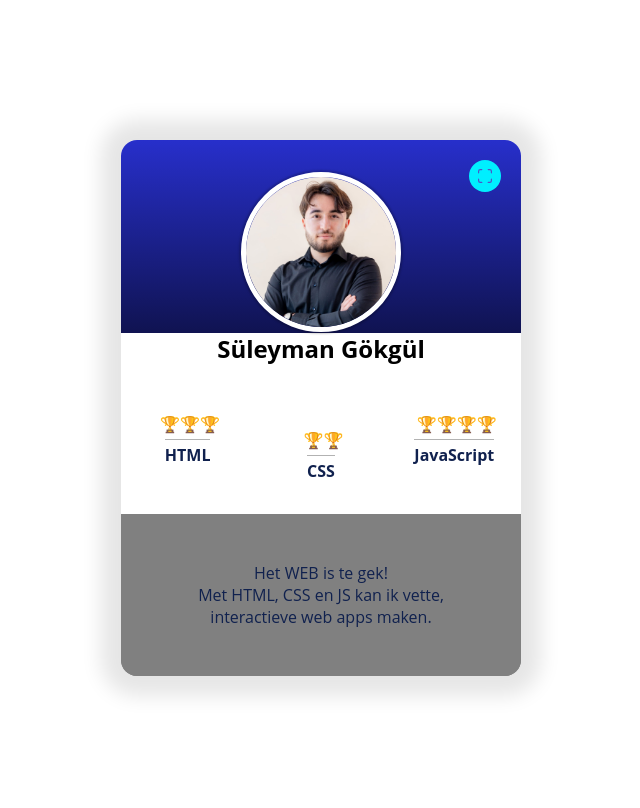
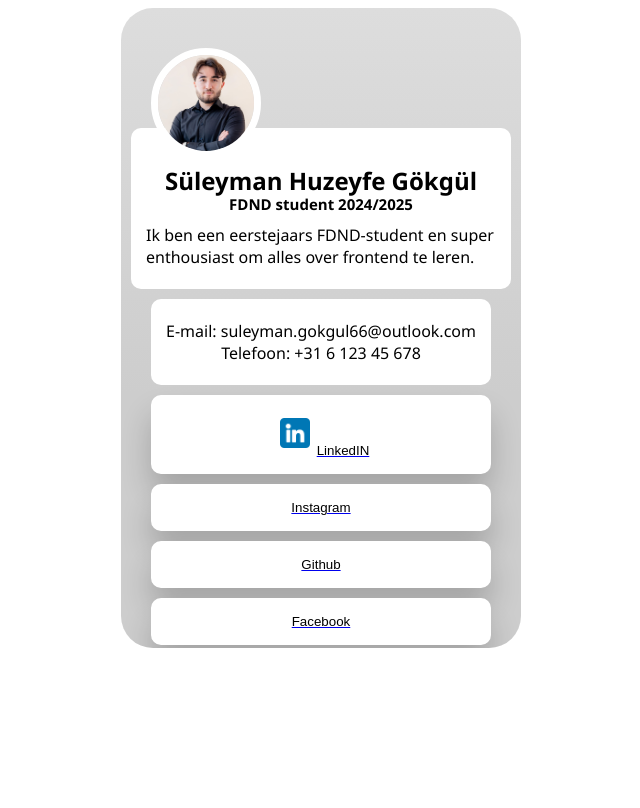
Before and after one commit to SuleymanHG/Visitekaart-FDND, a plain HTML site: page index.html in a window 1280 px wide. Shown: the whole page, without its empty margins (319-959 px from the left). Drawn offline with Linux system fonts and the light colour scheme.

Commit message:
Versie 2
Code van nieuwe visitekaart.

```diff
--- a/index.html
+++ b/index.html
@@ -1,61 +1,60 @@
 <!DOCTYPE html>
-<html lang="nl">
+<html lang="en">
 <head>
   <meta charset="UTF-8">
   <meta name="viewport" content="width=device-width, initial-scale=1.0">
-    <title>FDND Visitekaartje</title>
   <link rel="stylesheet" href="styles/style.css">
+  <title>Document</title>
 </head>
 <body>
+  <article>
+    <header>
+      <img src="assets/linkedin-foto.jpg" alt="linkedin-foto">
+    </header>
 
-    <article>
 
-      <header>
+    <div>
+      <h1>Süleyman Huzeyfe Gökgül</h1>
+      <h2>FDND student 2024/2025</h2>
+      <p> Ik ben een eerstejaars FDND-student
+        en super enthousiast om alles over
+        frontend te leren.
+      </p>
+
+    </div>
+
+    <div class="info">
+      <p>
+        E-mail: suleyman.gokgul66@outlook.com
+        Telefoon: +31 6 123 45 678
+      </p>
+    </div>
+
+      <a href="https://www.linkedin.com/feed/">
+        <button class="hoverbutton">
+
+          <img src="assets/linkedin (1).png"alt="linkedInlogo" class="logos">LinkedIN</button>
+      </a>
+
+      <a href="https://www.instagram.com/">
+        <button class="hoverbutton">Instagram</button>
+      </a>
+
+      <a href="https://github.com/SuleymanHG/Visitekaart-FDND/">
+        <button class="hoverbutton">Github</button>
+      </a>
+
+      <a href="https://www.facebook.com/?locale=nl_NL">
+        <button class="hoverbutton">Facebook</button>
+      </a>
+
+      <div class="info">
+        <img src="assets/frame.png" alt="qrcode" class="qrcodegit">
+      </div>
+
+  </article>
 
 
 
-        <button>
-          <svg width="24" height="24" viewBox="0 0 24 24" stroke-width="1.5" stroke="#2c3e50" fill="none" stroke-linecap="round" stroke-linejoin="round">
-            <title>Wijzig layout</title>
-            <path stroke="none" d="M0 0h24v24H0z" fill="none"></path>
-            <path d="M4 8v-2a2 2 0 0 1 2 -2h2"></path>
-            <path d="M4 16v2a2 2 0 0 0 2 2h2"></path>
-            <path d="M16 4h2a2 2 0 0 1 2 2v2"></path>
-            <path d="M16 20h2a2 2 0 0 0 2 -2v-2"></path>
-          </svg>
-          <svg width="24" height="24" viewBox="0 0 24 24" stroke-width="1.5" stroke="red" fill="none" stroke-linecap="round" stroke-linejoin="round">
-            <path stroke="none" d="M0 0h24v24H0z" fill="none"></path>
-            <path d="M15 19v-2a2 2 0 0 1 2 -2h2"></path>
-            <path d="M15 5v2a2 2 0 0 0 2 2h2"></path>
-            <path d="M5 15h2a2 2 0 0 1 2 2v2"></path>
-            <path d="M5 9h2a2 2 0 0 0 2 -2v-2"></path>
-          </svg>
-        </button>
-
-      </header>
-
-      <img src="assets/linkedin-foto.jpg" alt="" width="800" height="800">
-
-      <h1>Süleyman Gökgül</h1>
-
-
-
-      <dl>
-        <dt>HTML</dt>
-        <dd>🏆🏆🏆</dd>
-
-        <dt>CSS</dt>
-        <dd>🏆🏆</dd>
-
-        <dt>JavaScript</dt>
-        <dd>🏆🏆🏆🏆</dd>
-      </dl>
-
-      <p>Het WEB is te gek! <br> Met HTML, CSS en JS kan ik vette, interactieve web apps maken.</p>
-
-    </article>
-
-    <script src="scripts/script.js"></script>
-
 </body>
 </html>
--- a/styles/style.css
+++ b/styles/style.css
@@ -1,175 +1,109 @@
-* {
-  box-sizing: border-box;
-}
-
-html {
-  height: 100vh;
-}
-
-body {
+body{
+  font-family: 'Segoe UI', Tahoma, Geneva, Verdana, sans-serif;
   display: flex;
   justify-content: center;
   align-items: center;
-  height: 100vh;
-  font-family: open sans;
-  color: #10214e;
-}
-
-article {
-  position: relative;
-  display: flex;
-  flex-direction: column;
-  align-items: center;
-  justify-content: flex-end;
-  width: 50vw;
-  max-width: 25em;
-  min-width: 20em;
-  border-radius: 1rem;
-  background: rgb(0,239,255);
-  background: linear-gradient(0deg, rgb(0, 0, 0) 40%, #272fcb 100%);
-  box-shadow: 0 0 20px 20px rgba(0,0,0,.1);
-  transition: .25s;
-}
-
-header {
-  display: flex;
-  flex-direction: column;
-  justify-content: center;
-  align-items: center;
-  justify-content: flex-end;
-}
-
-h1 {
-  margin: 2rem 0 1rem;
-  color: rgb(0, 0, 0);
-  z-index: 1;
 
 }
 
-button {
-  position: absolute;
-  right: 1rem;
-  top: 1rem;
-  width: 2.5rem;
-  height: 2.5rem;
-  padding: .25rem;
-  border: none;
-  border-radius: 50%;
-  background: rgba(0,239,255,1);
-  transform: scale(.8);
-  transition: .25s;
+article{
+  overflow:auto;
+  overflow-x: hidden;
+  scrollbar-width: thin;
+  background: rgb(0,239,255);
+  background: linear-gradient(0deg, rgb(205, 205, 205) 40%, #dddddd 100%);
+  max-width: 25em;
+  min-width: 20em;
+  min-height: 35em;
+  max-height: 40em;
+  border-radius:2em;
+  border: 5px;
+
+
 }
-button:focus {
-  outline: none;
-  background: #202592;
+h1{
+  text-align: center;
+  line-height: 0;
+  top:10px;
+  margin-top:2em;
 }
-button:focus svg {
-  stroke: rgba(0,239,255,1);
+h2{
+  text-align: center;
+  font-size: 15px;
+  line-height: 0.5;
+}
+img{
+  position: relative;
+  width: 6em;
+  height: 6em;
+  top:2.5em;
+  border-radius:10em;
+  border: 7px;
+  border-color: rgb(255, 255, 255);
+  border-style:solid;
+  margin-left:30px;
+
+}
+.qrcodegit{
+  margin-left:0;
+  border-radius: 0;
+  top: 0;
+  width: 10em;
+  height: 10em;
+}
+.logos{
+  margin-left:0;
+  border-radius: 0;
+  top: 0;
+  padding-top: 0;
+  padding-bottom:0;
+  width: 30px;
+  height: 30px;
+}
+div{
+  background-color: white;
+  border-radius:10px;
+  padding-top: 5px;
+  padding-bottom: 5px;
+  padding-left:15px;
+  padding-right:15px;
+  margin-top:5px;
+  margin-left: 10px;
+  margin-right: 10px;
+}
+.info{
+  display: block;
+  margin:auto;
+  margin-top:10px;
+  padding-left:0;
+  padding-right:0;
+  max-width:340px;
+  text-align: center;
 }
 
-svg {
-  position: absolute;
-  top: calc(1.25rem - 12px);
-  left: calc(1.25rem - 12px);
-  stroke: #4e54c8;
-  transition-delay: .25s;
-}
-button svg:nth-of-type(2) {
-  opacity: 0;
-  transition-delay: 0ms;
-}
+button {
+  display:block;
+  padding-top: 13px;
+  padding-bottom: 13px;
+  margin: auto;
+  margin-top:10px;
+  width:340px;
+  cursor: pointer;
+  border: solid rgb(255, 255, 255);
+  color: rgb(0, 0, 0);
+  transition: 671ms;
+  box-shadow: rgba(0, 0, 0, 0.2) 0px 20px 30px;
+  border-radius: 10px;
+  background: rgb(255, 255, 255);
+  --hover-width: 390px;
+  --hover-bgc: #f4f4f4;
+  --hover-color: #000000;
+  text-decoration: none;
 
-img {
-  position: relative;
-  top: 2rem;
-  width: 10em;
-  height: 10em;
-  border: 5px solid #fff;
-  border-radius: 10em;
-  box-shadow: 0 0 2px 2px rgba(0,0,0,.2);
-  transition: .25s .15s;
-}
+  }
 
-dl {
-  display: grid;
-  grid-template-columns: 1fr 1fr 1fr;
-  grid-template-areas:
-    "html-dd css-dd js-dd"
-    "html-dt css-dt js-dt"
-    ;
-  justify-items: center;
-  align-items: start;
-  width: 100%;
-  margin-top: -3rem;
-  margin-bottom: 0;
-  padding: 5rem 0 3rem;
-  text-align: center;
-  background: rgb(255,255,255);
-}
-
-dt {
-  margin-top: .25rem;
-  padding-top: .25rem;
-  border-top: 1px solid rgba(0,0,0,0.3);
-  font-weight: bold;
-}
-dt:nth-of-type(1) {
-  grid-area: html-dt;
-}
-dt:nth-of-type(2) {
-  grid-area: css-dt;
-  transform: translateY(1rem);
-}
-dt:nth-of-type(3) {
-  grid-area: js-dt;
-}
-
-dd {
-  margin: 0;
-  padding-left: .3rem;
-  transition: .25s .3s;
-}
-dd:nth-of-type(2){
-  transform: translateY(1rem);
-}
-
-p {
-  margin: 0;
-}
-
-article > p {
-  width: 100%;
-  margin-top: 0;
-  padding: 3rem 2rem;
-  border-radius: 0 0 1rem 1rem;
-  text-align: center;
-  background: rgba(255,255,255, 0.5);
-}
-
-/* expand content */
-body.expand {
-  font-size: 1.15em;
-}
-
-body.expand article {
-  width: 60vw;
-  max-width: 60vw;
-}
-
-body.expand button svg:first-of-type {
-  opacity: 0;
-  transition-delay: 0ms;
-}
-
-body.expand button svg:nth-of-type(2) {
-  opacity: 1;
-  transition-delay: .25s;
-}
-
-body.expand dd {
-  font-size: 1.75em;
-}
-
-body.expand img {
-  width: 15em;
-}
+  .hoverbutton:hover{
+  color: rgb(0, 0, 0);
+  width: 390px;
+  background: rgb(244, 244, 244) none repeat scroll 0% 0% / auto padding-box border-box;
+  }
--- /dev/null
+++ b/styles/template.css
@@ -0,0 +1,176 @@
+* {
+    box-sizing: border-box;
+  }
+
+  html {
+    height: 100vh;
+  }
+
+  body {
+    display: flex;
+    justify-content: center;
+    align-items: center;
+    height: 100vh;
+    font-family: open sans;
+    color: #10214e;
+  }
+
+  article {
+    position: relative;
+    display: flex;
+    flex-direction: column;
+    align-items: center;
+    justify-content: flex-end;
+    width: 50vw;
+    max-width: 25em;
+    min-width: 20em;
+    border-radius: 1rem;
+    background: rgb(0,239,255);
+    background: linear-gradient(0deg, rgb(0, 0, 0) 40%, #272fcb 100%);
+    box-shadow: 0 0 20px 20px rgba(0,0,0,.1);
+    transition: .25s;
+  }
+
+  header {
+    display: flex;
+    flex-direction: column;
+    justify-content: center;
+    align-items: center;
+    justify-content: flex-end;
+  }
+
+  h1 {
+    margin: 2rem 0 1rem;
+    color: rgb(0, 0, 0);
+    z-index: 1;
+
+  }
+
+  button {
+    position: absolute;
+    right: 1rem;
+    top: 1rem;
+    width: 2.5rem;
+    height: 2.5rem;
+    padding: .25rem;
+    border: none;
+    border-radius: 50%;
+    background: rgba(0,239,255,1);
+    transform: scale(.8);
+    transition: .25s;
+  }
+  button:focus {
+    outline: none;
+    background: #202592;
+  }
+  button:focus svg {
+    stroke: rgba(0,239,255,1);
+  }
+
+  svg {
+    position: absolute;
+    top: calc(1.25rem - 12px);
+    left: calc(1.25rem - 12px);
+    stroke: #4e54c8;
+    transition-delay: .25s;
+  }
+  button svg:nth-of-type(2) {
+    opacity: 0;
+    transition-delay: 0ms;
+  }
+
+  img {
+    position: relative;
+    top: 2rem;
+    width: 7em;
+    height: 7em;
+    border: 5px solid #fff;
+    border-radius: 10em;
+    box-shadow: 0 0 2px 2px rgba(0,0,0,.2);
+    transition: .25s .15s;
+  }
+
+  dl {
+    display: grid;
+    grid-template-columns: 1fr 1fr 1fr;
+    grid-template-areas:
+      "html-dd css-dd js-dd"
+      "html-dt css-dt js-dt"
+      ;
+    justify-items: center;
+    align-items: start;
+    width: 100%;
+    margin-top: -3rem;
+    margin-bottom: 0;
+    padding: 5rem 0 3rem;
+    text-align: center;
+    background: rgb(255,255,255);
+  }
+
+  dt {
+    margin-top: .25rem;
+    padding-top: .25rem;
+    border-top: 1px solid rgba(0,0,0,0.3);
+    font-weight: bold;
+  }
+  dt:nth-of-type(1) {
+    grid-area: html-dt;
+  }
+  dt:nth-of-type(2) {
+    grid-area: css-dt;
+    transform: translateY(1rem);
+  }
+  dt:nth-of-type(3) {
+    grid-area: js-dt;
+  }
+
+  dd {
+    margin: 0;
+    padding-left: .3rem;
+    transition: .25s .3s;
+  }
+  dd:nth-of-type(2){
+    transform: translateY(1rem);
+  }
+
+  p {
+    margin: 0;
+  }
+
+  article > p {
+    width: 100%;
+    margin-top: 0;
+    padding: 3rem 2rem;
+    border-radius: 0 0 1rem 1rem;
+    text-align: center;
+    background: rgba(255,255,255, 0.5);
+  }
+
+  /* expand content */
+  body.expand {
+    font-size: 1.15em;
+  }
+
+  body.expand article {
+    width: 60vw;
+    max-width: 60vw;
+  }
+
+  body.expand button svg:first-of-type {
+    opacity: 0;
+    transition-delay: 0ms;
+  }
+
+  body.expand button svg:nth-of-type(2) {
+    opacity: 1;
+    transition-delay: .25s;
+  }
+
+  body.expand dd {
+    font-size: 1.75em;
+  }
+
+  body.expand img {
+    width: 10em;
+    height: auto;
+  }
```
Also changed, not shown: Template.html (added, +50 -0 lines), assets/frame.png (added), assets/linkedin (1).png (added). Lines whose indentation alone changed are shown as unchanged.
